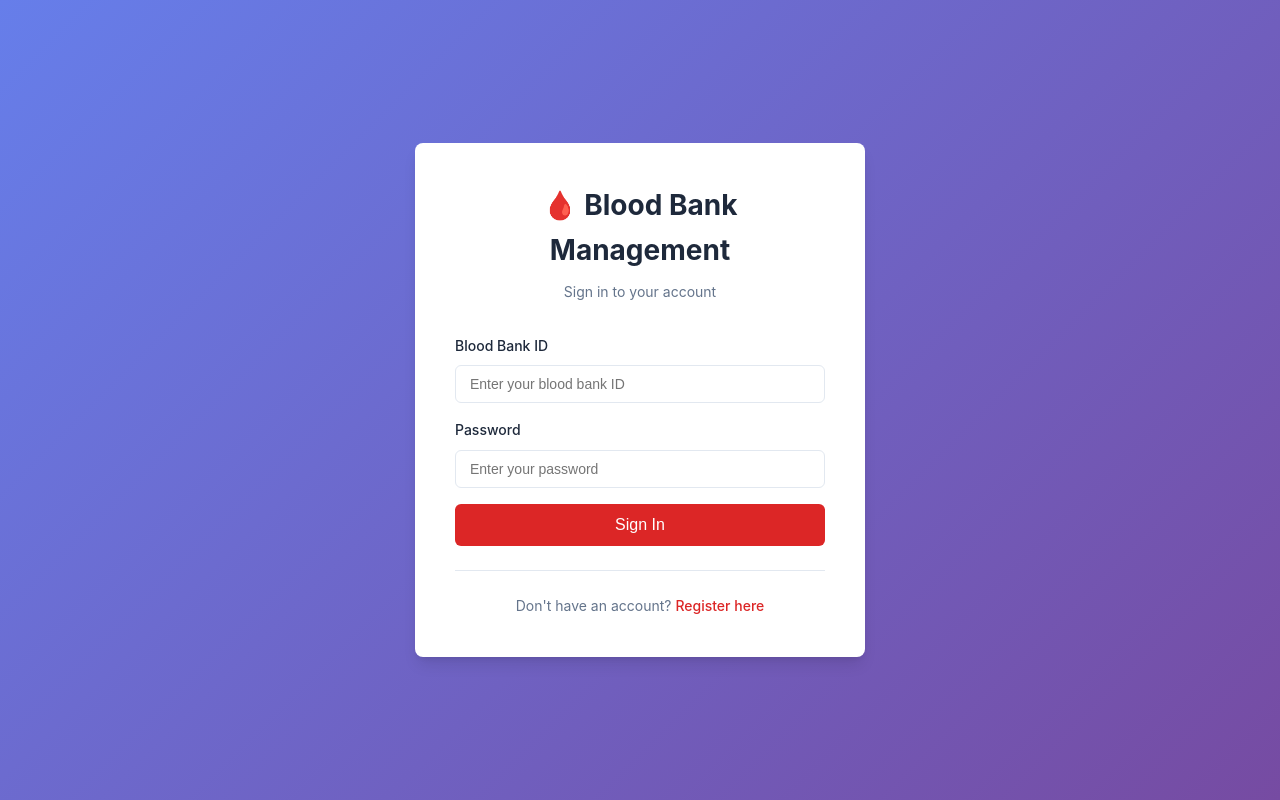
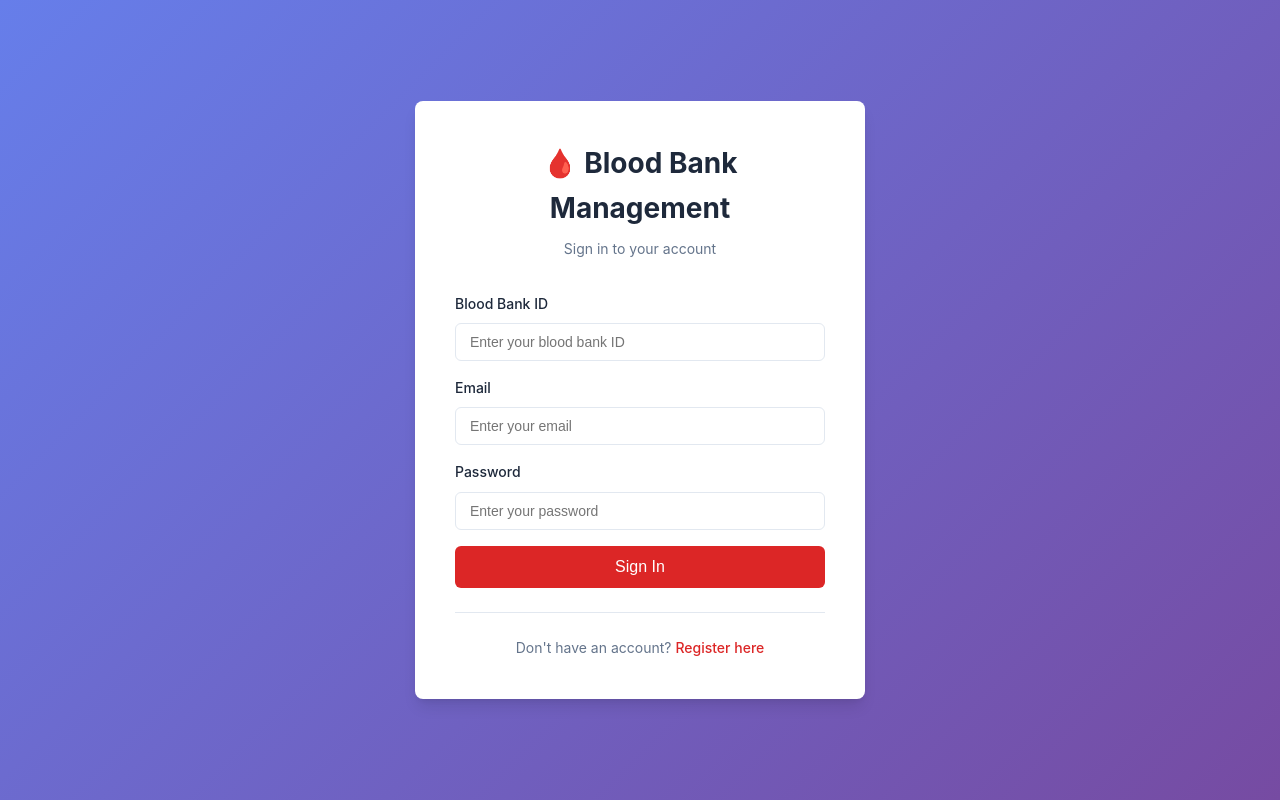
Before and after one commit to Lenishaa/BloodBankManagementSystem, a React (Vite) app in the folder frontend/: page /login in a window 1280 px wide. Built offline with nearby package versions, Linux system fonts and the light colour scheme; no server answers.

Commit message:
Updated registration

```diff
--- a/frontend/src/context/AuthContext.jsx
+++ b/frontend/src/context/AuthContext.jsx
@@ -37,10 +37,11 @@ export const AuthProvider = ({ children }) => {
     }
   };
 
-  const login = async (bloodBankId, password) => {
+  const login = async (bloodBankId, email, password) => {
     try {
       const response = await axios.post('/api/auth/login', {
         bloodBankId,
+        email,
         password
       });
 
--- a/frontend/src/pages/Login.jsx
+++ b/frontend/src/pages/Login.jsx
@@ -5,6 +5,7 @@ import { useAuth } from '../context/AuthContext';
 function Login() {
   const [formData, setFormData] = useState({
     bloodBankId: '',
+    email: '',
     password: ''
   });
   const [error, setError] = useState('');
@@ -24,7 +25,7 @@ function Login() {
     setLoading(true);
     setError('');
 
-    const result = await login(formData.bloodBankId, formData.password);
+    const result = await login(formData.bloodBankId, formData.email, formData.password);
 
     if (!result.success) {
       setError(result.message);
@@ -52,6 +53,19 @@ function Login() {
               value={formData.bloodBankId}
               onChange={handleChange}
               placeholder="Enter your blood bank ID"
+              required
+            />
+          </div>
+
+          <div className="form-group">
+            <label className="form-label">Email</label>
+            <input
+              type="email"
+              name="email"
+              className="form-control"
+              value={formData.email}
+              onChange={handleChange}
+              placeholder="Enter your email"
               required
             />
           </div>
```
Also changed, not shown: 2 other files (tests, documents, lock files or other folders).
